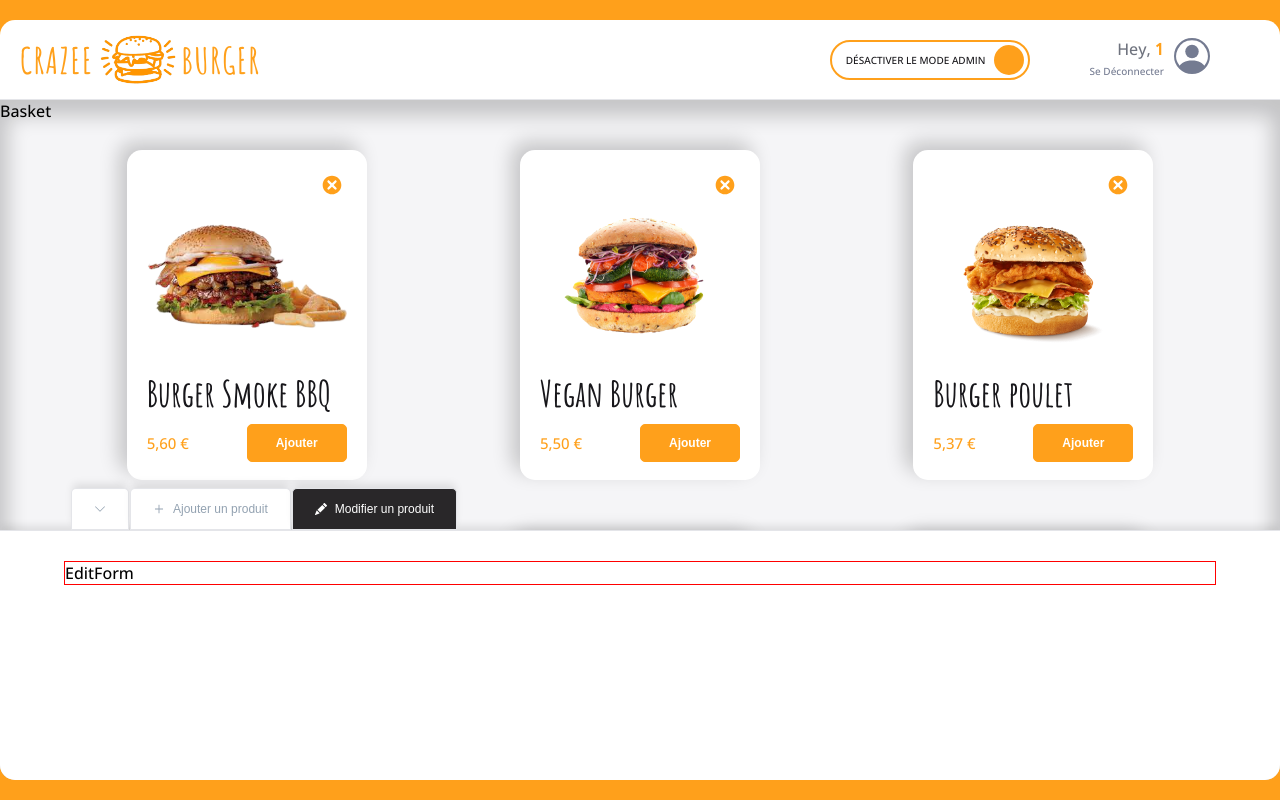
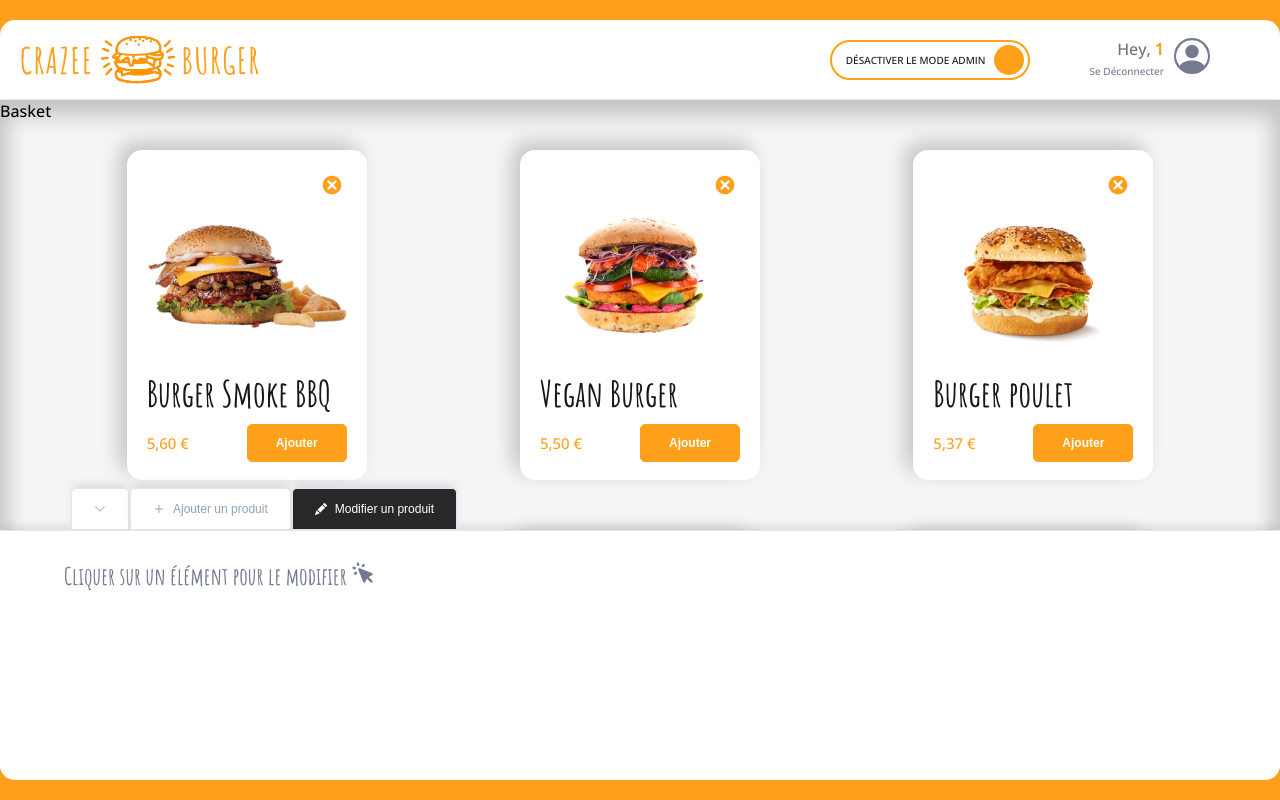
Before and after one commit to BryanHobin/crazee-burger, a React (Vite) app: page /order/1 in a window 1280 px wide. Both pictures are taken after a click on the button "Modifier un produit". Built offline with nearby package versions, Linux system fonts and the light colour scheme; grey boxes are pictures that could not be loaded; a web font is replaced by a local one.

Commit message:
✨ F09 : ADMIN > Add HintMessage in EditPanel

```diff
--- /dev/null
+++ b/src/components/pages/order/Main/Admin/AdminPanel/HintMessage.jsx
@@ -0,0 +1,15 @@
+import { styled } from 'styled-components';
+import { theme } from '../../../../../../theme';
+import { HiCursorClick } from "react-icons/hi"
+
+export default function HintMessage() {
+ return (
+  <HintMessageStyled>Cliquer sur un élément pour le modifier <HiCursorClick /></HintMessageStyled>
+ )
+}
+
+const HintMessageStyled = styled.div`
+  font-family: "Amatic SC", cursive;
+  font-size: ${theme.fonts.size.P3};
+  color: ${theme.colors.greyBlue};
+`;
--- a/src/components/pages/order/Main/Admin/tabsConfig.jsx
+++ b/src/components/pages/order/Main/Admin/tabsConfig.jsx
@@ -2,6 +2,7 @@ import { AiOutlinePlus } from "react-icons/ai";
 import { BsFillPencilFill } from "react-icons/bs";
 import AddForm from "./AdminPanel/AddForm";
 import EditForm from "./AdminPanel/EditForm";
+import HintMessage from "./AdminPanel/HintMessage";
 
 export const getTabsConfig = () => [
   {
@@ -14,6 +15,7 @@ export const getTabsConfig = () => [
     index: "edit",
     label: "Modifier un produit",
     Icon: <BsFillPencilFill />,
-    Content: <EditForm />
+    //Content: <EditForm />
+    Content: <HintMessage />
   }
 ]
```
